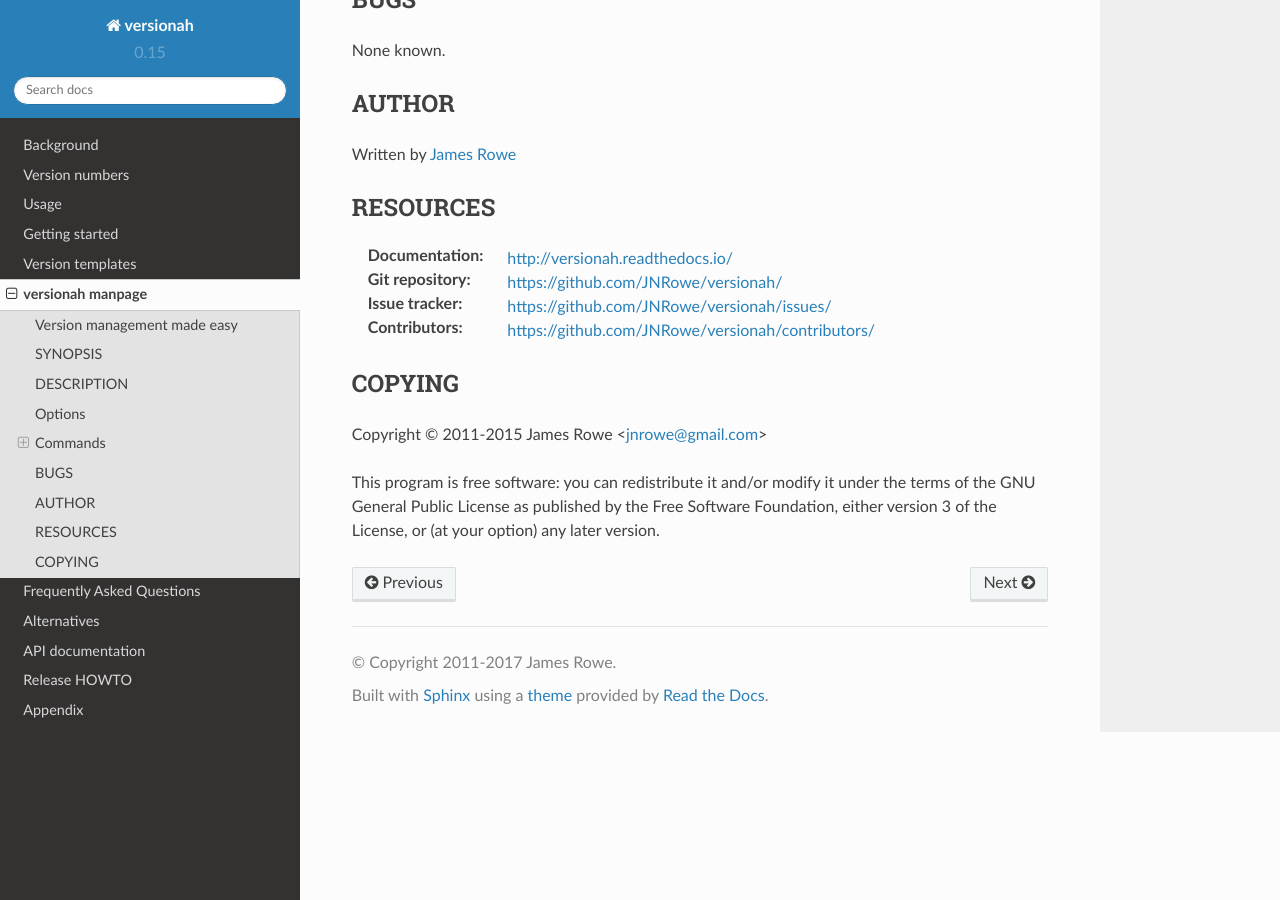
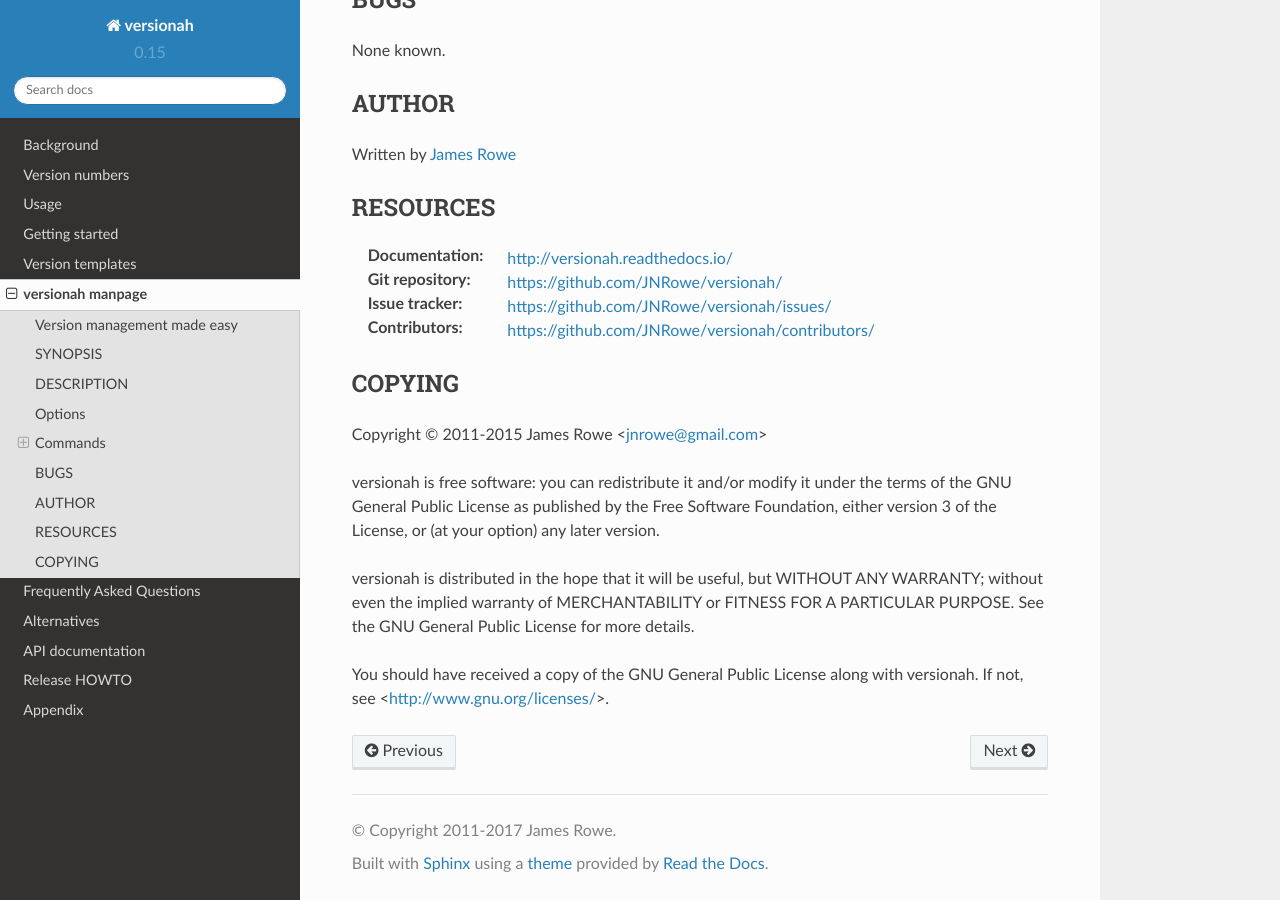
Before and after one commit to JNRowe/versionah, a Sphinx documentation site: the page built from doc/versionah.1.rst, in a window 1280 px wide and 900 px high, scrolled down 2729 px. Built offline with Sphinx 7.4.7 and the Read the Docs theme 2.0.0, drawn with Linux system fonts in a browser that asks for light colours.

Commit message:
Use full GPL header in man page

```diff
--- a/doc/versionah.1.rst
+++ b/doc/versionah.1.rst
@@ -153,7 +153,14 @@
 
 Copyright © 2011-2015  James Rowe <jnrowe@gmail.com>
 
-This program is free software: you can redistribute it and/or modify it
-under the terms of the GNU General Public License as published by the
-Free Software Foundation, either version 3 of the License, or (at your
-option) any later version.
+versionah is free software: you can redistribute it and/or modify it under the
+terms of the GNU General Public License as published by the Free Software
+Foundation, either version 3 of the License, or (at your option) any later
+version.
+
+versionah is distributed in the hope that it will be useful, but WITHOUT ANY
+WARRANTY; without even the implied warranty of MERCHANTABILITY or FITNESS FOR
+A PARTICULAR PURPOSE.  See the GNU General Public License for more details.
+
+You should have received a copy of the GNU General Public License along with
+versionah.  If not, see <http://www.gnu.org/licenses/>.
```
